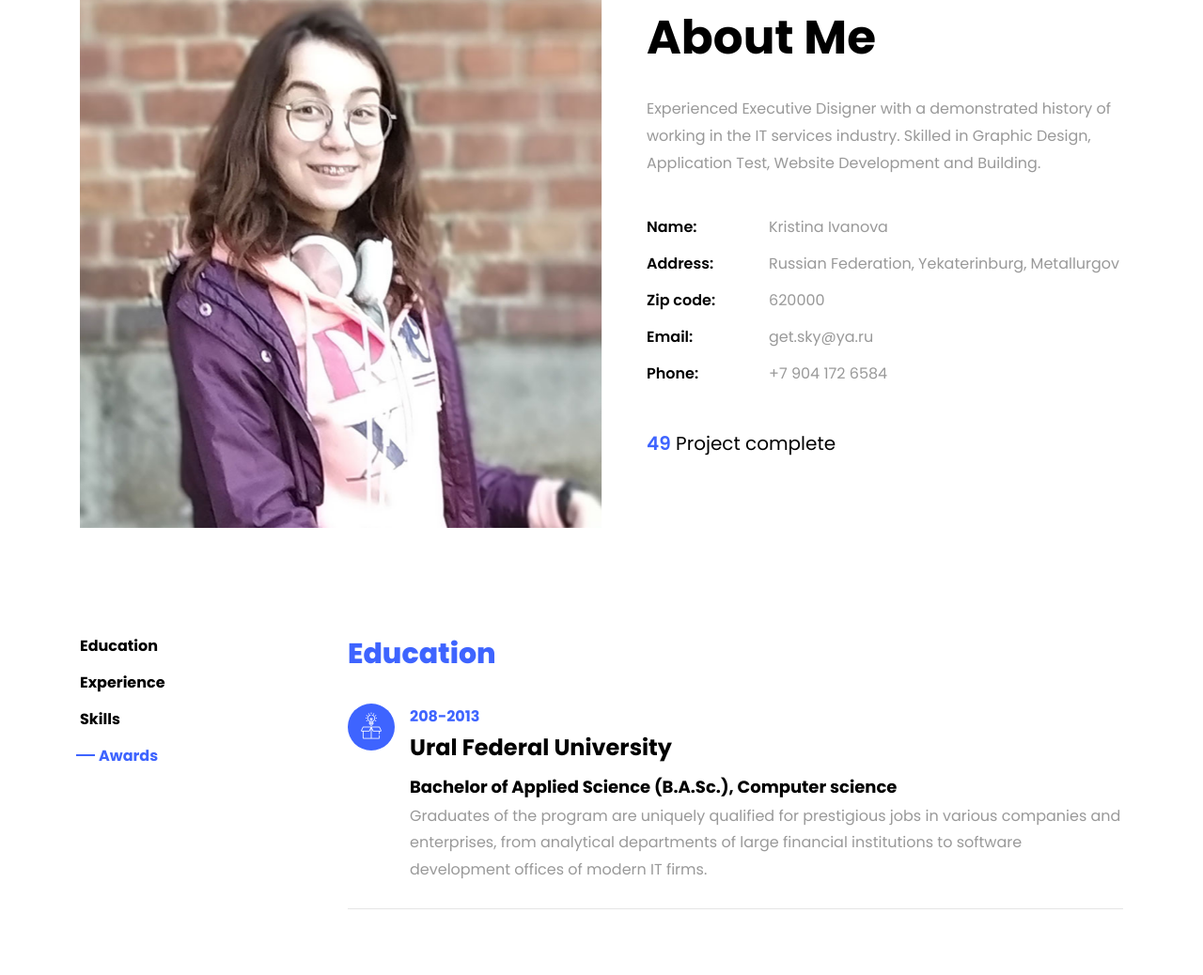
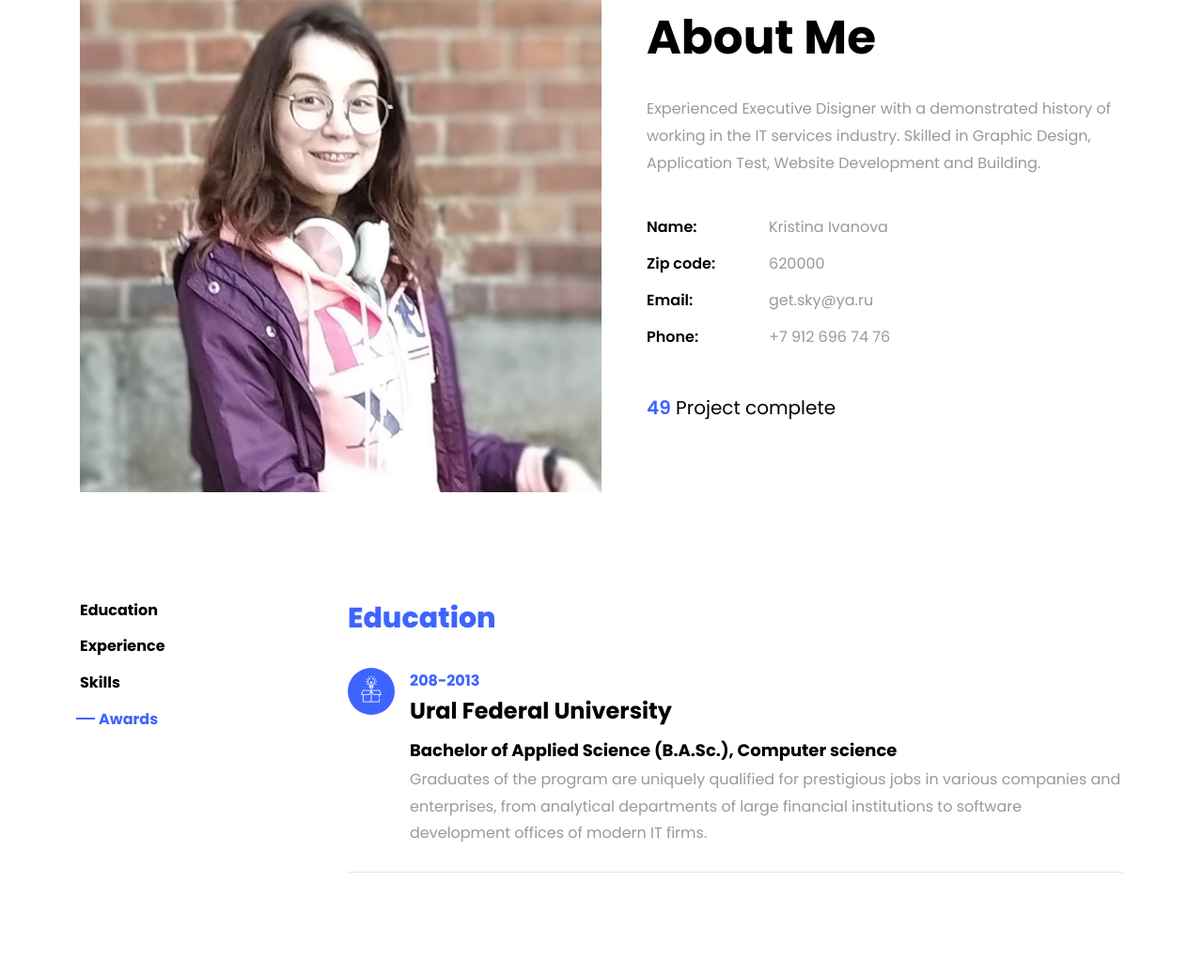
Before and after one commit to kristina-ivanova/kristina-ivanova.github.io, a plain HTML site: page index.html in a window 1280 px wide. Shown: the part 845-1883 px from the top of the page at 94% size. Drawn offline with Linux system fonts and the light colour scheme; files whose address does not match are found by name.

Commit message:
fix and some changed

```diff
--- a/index.html
+++ b/index.html
@@ -88,10 +88,9 @@
 		            <p>Experienced Executive Disigner with a demonstrated history of working in the IT services industry. Skilled in Graphic Design, Application Test, Website Development and Building. </p>
 		            <ul class="about-info mt-4 px-md-0 px-2">
 		            	<li class="d-flex"><span>Name:</span> <span>Kristina Ivanova</span></li>
-		            	<li class="d-flex"><span>Address:</span> <span>Russian Federation, Yekaterinburg, Metallurgov</span></li>
 		            	<li class="d-flex"><span>Zip code:</span> <span>620000</span></li>
 		            	<li class="d-flex"><span>Email:</span> <span>get.sky@ya.ru</span></li>
-		            	<li class="d-flex"><span>Phone: </span> <span>+7 904 172 6584</span></li>
+		            	<li class="d-flex"><span>Phone: </span> <span>+7 912 696 74 76</span></li>
 		            </ul>
 		          </div>
 		        </div>
```
